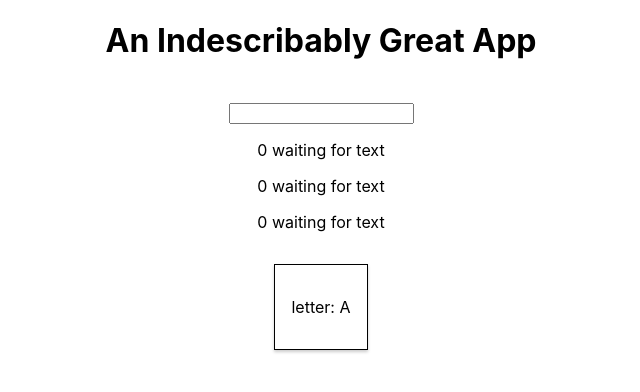
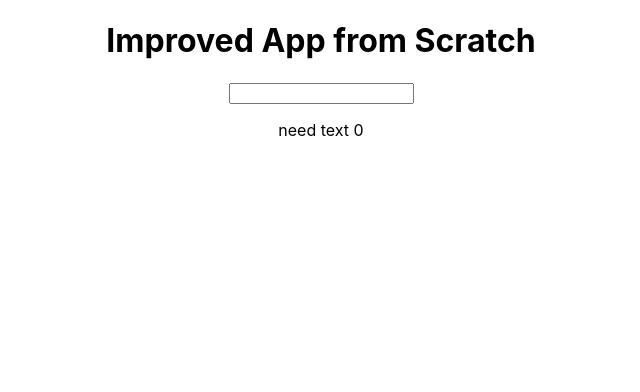
Before and after one commit to abmoll/r-curr, a React (Create React App) app: page / in a window 1280 px wide. Shown: the top 392 px of the page, without its empty margins (319-959 px from the left). Built offline with nearby package versions, Linux system fonts and the light colour scheme.

Commit message:
second React exercise: deleting

```diff
--- a/src/App.js
+++ b/src/App.js
@@ -8,72 +8,63 @@ import CharComponent from './CharComponent.js';
 class App extends Component {
 
     state = {
-    text: [
-      { id: 1, length: 0, message: 'waiting for text' },
-      { id: 2, length: 0, message: 'waiting for text' },
-      { id: 3, length: 0, message: 'waiting for text' }
-    ],
+        length: 0,
+        letter: 'A',
+        message: 'need text',
+        input: ''
     }
 
-  deletePersonHandler = (personIndex) => {
-    const persons = this.state.persons.slice();
-    persons.splice(personIndex, 1);
-    this.setState({ persons: persons });
+    changeInputHandler = (event) => {
+        var newInput = event.target.value;
+        var msg;
+        if (newInput.length < 5) msg = 'too short';
+        if (newInput.length >= 5) msg = 'long enough';
+
+        this.setState({
+            length: newInput.length,
+            input: newInput,
+            message: msg
+        })
     }
-  // nameUpdateHandler = (event) => {
-  //   this.setState({
-  //     persons: [
-  //       { name: 'Max', age: 28 },
-  //       { name: event.target.value, age: 38 },
-  //       { name: 'Bobby', age: 22 }
-  //     ]
-  //   })
-  // }
 
-  changedTextHandler = (event) => {
+    deleteCharHandler = (index) => {
 
-    var textInput = event.target.value;
-    console.log(textInput);
+        var letters = this.state.input.split('');
+        letters.splice(index, 1)
+        var updated = letters.join('');
+        var msg;
+        if (updated.length < 5) msg = 'too short';
+        if (updated.length >= 5) msg = 'long enough';
 
-    var leng = textInput.length;
-    var mess = '';
-    if (leng < 5) mess = 'too short';
-    if (leng > 5) mess = 'too long';
         this.setState({
-      text: [
-        { length: leng, message: mess },
-        { length: leng, message: mess },
-        { length: leng, message: mess }
-      ]
+            input: updated,
+            length: updated.length,
+            message: msg
         })
     }
 
     render() {
-    let texter = (
-    <div>
-      {this.state.text.map((texts, index) => {
-        return <Validation
-          length={texts.length}
-          message={texts.message}
-          key={texts.id}
-          // changed={(event) => this.changedTextHandler(event, texts.id)}
-        />
-      })}
-    </div>
-    )
 
+        var letter = this.state.input.split('').map((char, index) => {
+            return <CharComponent delete={(index)=>{this.deleteCharHandler(index)}} key={index} letter={char}/>
+        });
+        // console.log(letter);
 
 
         return (
-      <div className="App">
-        <h1>An Indescribably Great App</h1>
-        <br />
-        <input onChange={(event) => this.changedTextHandler(event)}></input>
-        {texter}
-        <CharComponent letter='A' />
+            <div className='App'>
+
+                <h1>Improved App from Scratch</h1>
+                <input onChange={(event)=>{this.changeInputHandler(event)}} value={this.state.input}></input>
+                <br></br>
+                <Validation length={this.state.length} message={this.state.message}></Validation>
+                {letter}
             </div>
+
         );
+
     }
+
 }
 
 export default App;
--- a/src/CharComponent.js
+++ b/src/CharComponent.js
@@ -1,16 +1,14 @@
 import React from 'react';
 import './CharComponent.css';
 
-const charComponent = (props) => {
+const char = (props) => {
 
     return (
-      <div className="CharComponent">
-          {/* <p onClick={props.click}>I am {props.name} and I am {props.age} years old</p> */}
-          <p>letter: {props.letter}</p>
-          {/* <input type="text" onChange={props.changed} value={props.name}/> */}
+        <div className='CharComponent'>
+            <p onClick={props.delete}> {props.letter} </p>
+        </div>
+    )
+}
 
-      </div>
-    )
-};
 
-export default charComponent;
+export default char
--- a/src/ValidationComponent.js
+++ b/src/ValidationComponent.js
@@ -1,15 +1,14 @@
 import React from 'react';
+
 
 const validation = (props) => {
 
     return (
-      <div className="Validation">
-          {/* <p onClick={props.click}>I am {props.name} and I am {props.age} years old</p> */}
-          <p>{props.length} {props.message} </p>
-          {/* <input type="text" onChange={props.changed} value={props.name}/> */}
+        <div className='Validation'>
+            <p> {props.message} {props.length}</p>
+        </div>
+    )
+}
 
-      </div>
-    )
-};
 
-export default validation;
+export default validation
```
Also changed, not shown: src/Archive/AppArchive1.js (renamed from src/AppArchive1.js), src/Archive/Person/Person.css (renamed from src/Person/Person.css), src/Archive/Person/Person.js (renamed from src/Person/Person.js), src/Archive/UserInput.js (renamed from src/UserInput.js), src/Archive/UserOutput.css (renamed from src/UserOutput.css), src/Archive/UserOutput.js (renamed from src/UserOutput.js), 1 other file (tests, documents, lock files or other folders). Lines whose indentation alone changed are shown as unchanged.
